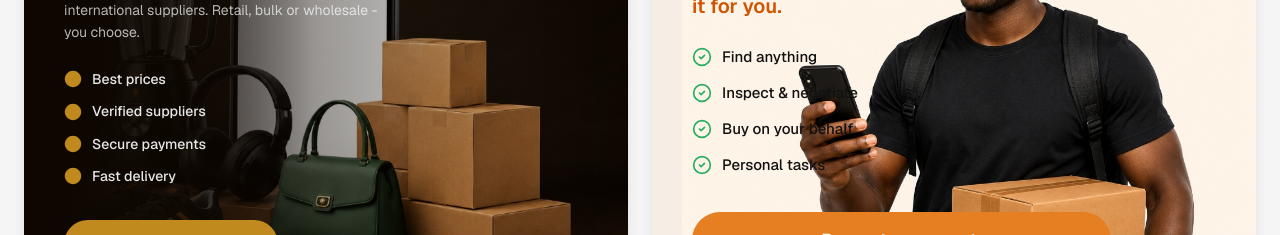
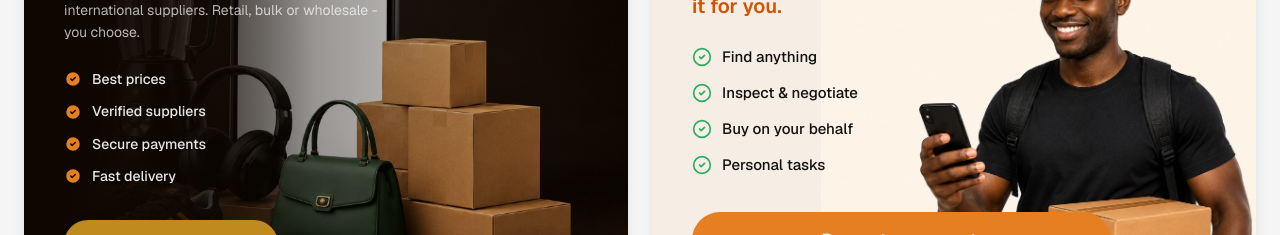
Before and after one commit to Dev2LiveBW/afrideal, a Next.js app: page / in a window 1280 px wide. Shown: the part 336-571 px from the top of the page. Built offline with nearby package versions, Linux system fonts and the light colour scheme; no server answers.

Commit message:
fix: adjust bullet icons and runner image layout

```diff
--- a/components/storefront/MockupHero.tsx
+++ b/components/storefront/MockupHero.tsx
@@ -30,7 +30,7 @@ export function MockupHero() {
               <ul className="space-y-2.5 mb-8">
                 {['Best prices', 'Verified suppliers', 'Secure payments', 'Fast delivery'].map(item => (
                   <li key={item} className="flex items-center gap-2.5 text-[14px] font-medium text-white/90">
-                    <CheckCircle2 size={18} className="text-gold fill-gold text-[#111111]" />
+                    <CheckCircle2 size={18} className="text-[#0e0701] fill-[#E67E22]" />
                     {item}
                   </li>
                 ))}
@@ -80,7 +80,7 @@ export function MockupHero() {
             </div>
 
             {/* Runner Image */}
-            <div className="absolute right-0 bottom-0 w-[95%] h-[100%] z-0 pointer-events-none">
+            <div className="absolute -right-12 bottom-0 w-[80%] h-[95%] z-0 pointer-events-none">
                <Image src="/images/hero/runner.jpg" alt="Runner" fill className="object-contain object-right-bottom" />
             </div>
 
```
